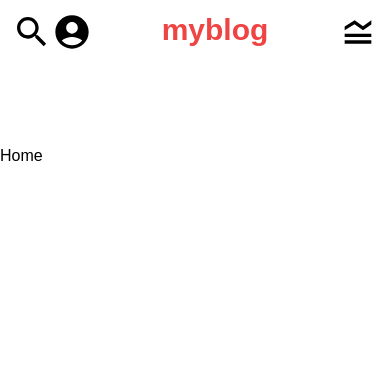
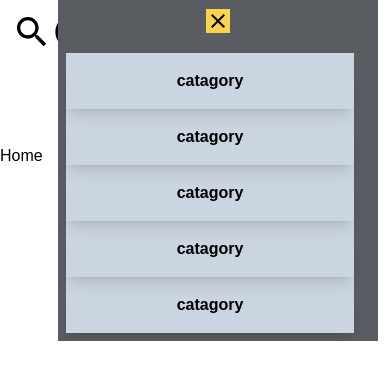
Before and after one commit to abusayed22/my-blog, a React (Create React App) app: page / in a window 390 px wide. Both pictures are taken after a click on the button 357 px from the left and 32 px from the top of the page. Shown: the top 380 px of the page. Built offline with nearby package versions, Linux system fonts and the light colour scheme.

Commit message:
catagory modal toggled done

```diff
--- a/src/App.js
+++ b/src/App.js
@@ -2,17 +2,30 @@ import { Route, Routes } from "react-router-dom";
 import Home from "./pages/home/Home";
 import Nav from "./components/nav/Nav";
 import CommingSoon from "./components/CommingSoon";
+import ModalNav from "./components/modalComponents/ModalNav";
+import { useState } from "react";
+
 
 function App() {
+  const catagory = [
+    { id: 1, cat: 'catagory' },
+    { id: 2, cat: 'catagory' },
+    { id: 3, cat: 'catagory' },
+    { id: 4, cat: 'catagory' },
+    { id: 5, cat: 'catagory' },
+  ]
+
+
 
   return (
-    <div>
-      <Nav />
+    <>
+      <Nav catagory={catagory}  />
+
       <Routes>
         <Route path="/" element={<Home />} />
         <Route path="/catagory" element={<CommingSoon />} />
       </Routes>
-    </div>
+    </>
   );
 }
 
--- /dev/null
+++ b/src/components/modalComponents/ModalNav.jsx
@@ -0,0 +1,30 @@
+import React from "react";
+import CloseIcon from "@mui/icons-material/Close";
+import { Link } from "react-router-dom";
+
+function ModalNav({ toggled, toggledHandler, catagory }) {
+    return (
+        toggled && (
+
+            <div>
+                <div className="overflow-hidden bg-[#595c61] p-2 w-80 top-[-100px] mt-[-140px] ">
+                        <CloseIcon onClick={toggledHandler()} className="bg-yellow hover:text-[#ffff]" />
+
+                    <ul className="flex flex-col items-center mt-5 w-72 bg-white">
+                        {catagory.map((list) => (
+                            <Link
+                            to={`${list.cat}`}
+                                key={list.id}
+                                className=" hover:shadow-red w-72 h-10 mt-4 shadow-lg font-bold text-center hover:text-red"
+                                >
+                                {list.cat}
+                            </Link>
+                        ))}
+                    </ul>
+                </div>
+            </div>
+        )
+    );
+}
+
+export default ModalNav;
--- a/src/components/nav/Nav.jsx
+++ b/src/components/nav/Nav.jsx
@@ -1,20 +1,21 @@
-import React from "react";
+import React, { useState } from "react";
 import SearchIcon from "@mui/icons-material/Search";
 import AccountCircleIcon from "@mui/icons-material/AccountCircle";
 import LegendToggleIcon from "@mui/icons-material/LegendToggle";
 import { Link } from "react-router-dom";
+import ModalNav from "../modalComponents/ModalNav";
 
-function Nav() {
-    const catagory = [
-        {id:1,cat:'catagory'},
-        {id:2,cat:'catagory'},
-        {id:3,cat:'catagory'},
-        {id:4,cat:'catagory'},
-        {id:5,cat:'catagory'},
-    ]
+function Nav({ catagory }) {
+  const [toggled, isToggled] = useState(false);
+
+  // nav toggled handler
+  const toggledHandler = () => {
+    isToggled((prv) => !prv);
+  };
+
   return (
     <div>
-      <div className="flex justify-between px-3 py-3 md:flex-row-reverse">
+      <div className=" flex justify-between px-3 py-3 md:flex-row-reverse">
         <div className="flex">
           <div className="flex">
             <button>
@@ -29,22 +30,37 @@ function Nav() {
           type="text"
           className="hidden border border-gray w-[380px] focus:text-rose md:w-[80%] lg:w-[50%] outline-none p-1"
         />
-        <Link to={'/'} className="text-3xl font-bold text-red md:ml-[-75%] lg:ml-[-82%] xl:ml-[-84%]">myblog</Link>
+        <Link
+          to={"/"}
+          className="text-3xl font-bold text-red md:ml-[-75%] lg:ml-[-82%] xl:ml-[-84%]"
+        >
+          myblog
+        </Link>
         <div>
-          <button className="md:hidden">
+          <button onClick={toggledHandler} className="relative md:hidden">
             <LegendToggleIcon style={{ fontSize: "40px" }} />
+            <div className="absolute right-0 top-32">
+              <ModalNav
+                toggled={toggled}
+                toggledHandler={toggledHandler}
+                catagory={catagory}
+              />
+            </div>
           </button>
         </div>
       </div>
       <div className="bg-white h-20 invisible md:visible">
         <ul className="flex justify-center w-[90%] items-center h-20">
-            {catagory.map(list => (
-              <li key={list.id}>
-              <Link  to={`${list.cat}`} className="p-2 hover:underline hover:underline-offset-8 text-xl ">{list.cat}</Link>
-
+          {catagory.map((list) => (
+            <li key={list.id}>
+              <Link
+                to={`${list.cat}`}
+                className="p-2 hover:underline hover:underline-offset-8 text-xl "
+              >
+                {list.cat}
+              </Link>
             </li>
-
-            ))}
+          ))}
         </ul>
       </div>
     </div>
```
